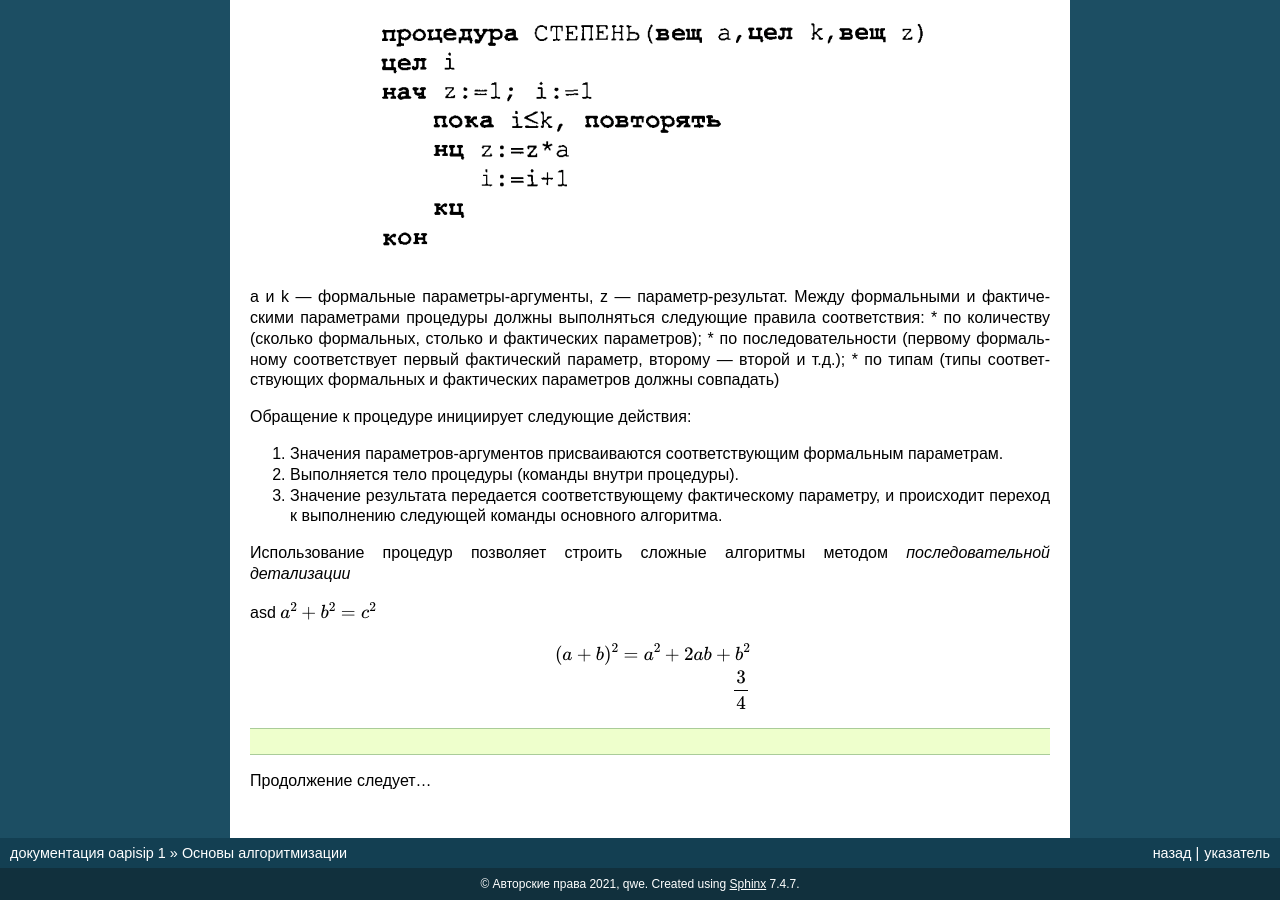
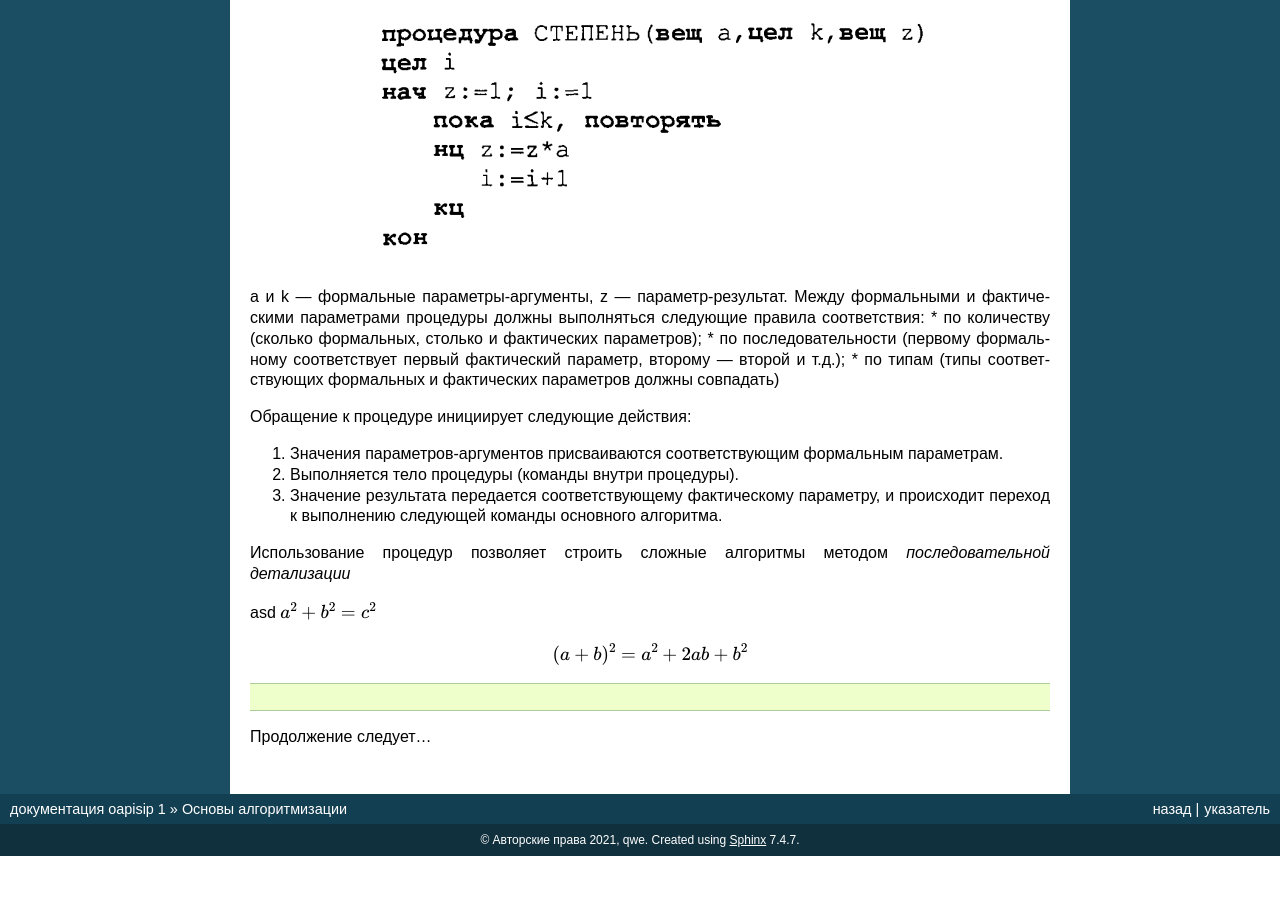
Before and after one commit to rimcupk/oapisip, a Sphinx documentation site: the page built from docs/chapters/01_algo/01_algo.rst, in a window 1280 px wide and 900 px high, scrolled down 13205 px. Built offline with Sphinx 7.4.7, drawn with Linux system fonts in a browser that asks for light colours; after the commit the page ends 14061 px from its top, so only the background shows below that.

Commit message:
Update 01_algo.rst

```diff
--- a/docs/chapters/01_algo/01_algo.rst
+++ b/docs/chapters/01_algo/01_algo.rst
@@ -291,7 +291,7 @@ asd :math:`a^2 + b^2 = c^2`
 
    (a + b)^2 = a^2 + 2ab + b^2
 
-   \frac{3}{4}
+
 
 .. sourcecode:: ipython3
 
```
